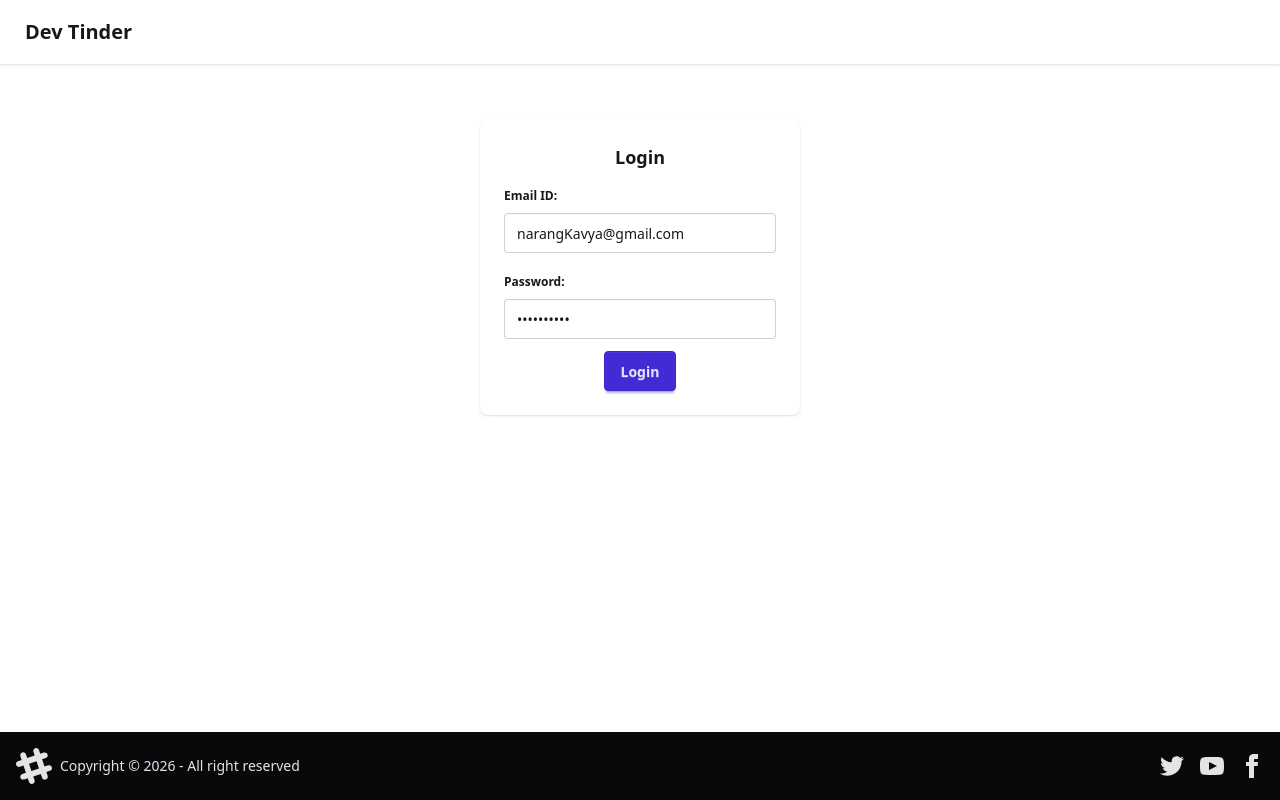
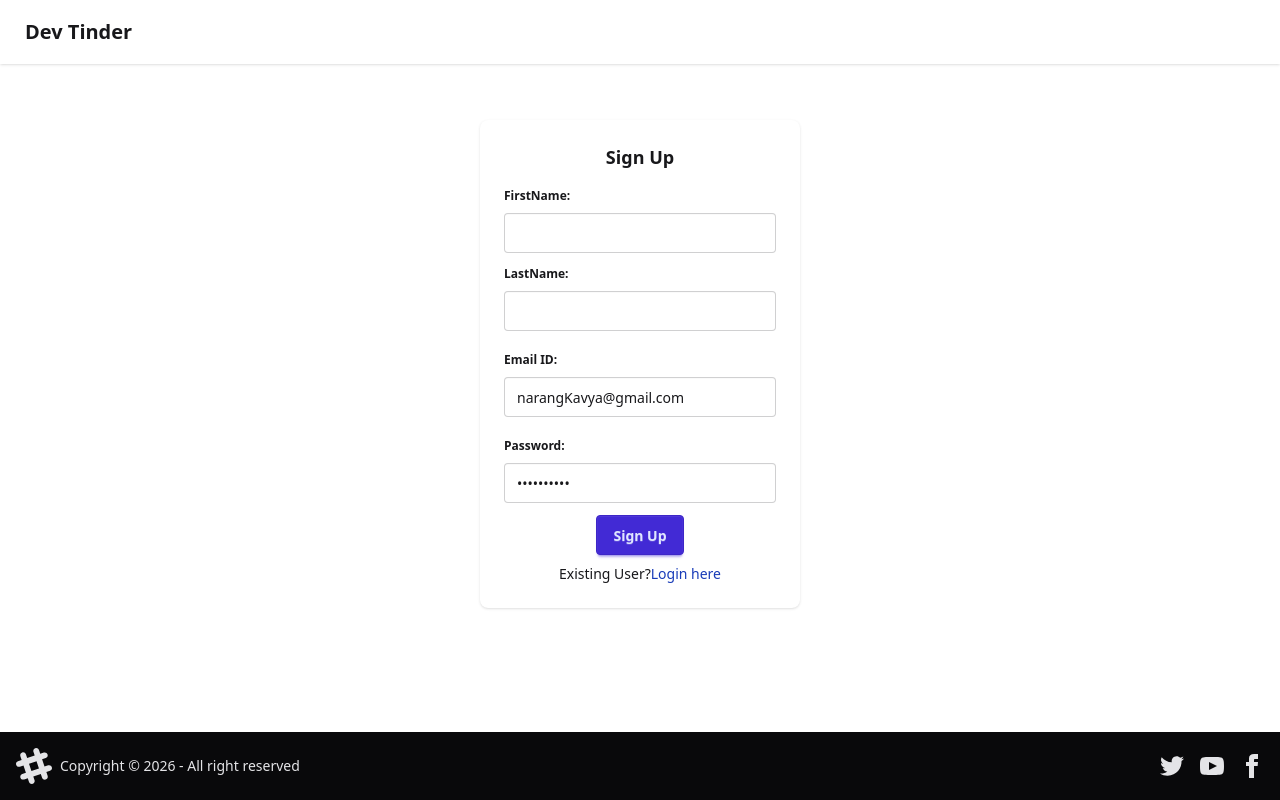
Before and after one commit to harshlakhina/DevTinder, a React (Vite) app in the folder DevTinder_web/: page /login in a window 1280 px wide. Built offline with nearby package versions, Linux system fonts and the light colour scheme; no server answers.

Commit message:
add signup ui

```diff
--- a/DevTinder_web/src/Components/Login.jsx
+++ b/DevTinder_web/src/Components/Login.jsx
@@ -1,33 +1,107 @@
 import { useState } from "react";
 import axios from "axios";
 import { useDispatch } from "react-redux";
-import { addUser } from "../Utils/userSlice"
-import { useNavigate } from "react-router-dom";
-import { BASE_URL } from "../Utils/contsants"
+import { addUser } from "../Utils/userSlice";
+import { Link, useNavigate } from "react-router-dom";
+import { BASE_URL } from "../Utils/contsants";
 
 function Login() {
+  const [firstName, setFirstName] = useState("");
+  const [lastName, setLastName] = useState("");
   const [email, setEmail] = useState("narangKavya@gmail.com");
   const [password, setPassword] = useState("Kavay@123@");
-  const dispatch=useDispatch();
-  const navigate=useNavigate();
+
+  const [isLogin, setIsLogin] = useState(false);
+  const dispatch = useDispatch();
+  const navigate = useNavigate();
 
   async function handleClickLogin() {
     try {
-       const res=await axios.post(BASE_URL+"/login", {
-        emailId: email,
-        password,
-      },{withCredentials:true});
+      const res = await axios.post(
+        BASE_URL + "/login",
+        {
+          emailId: email,
+          password,
+        },
+        { withCredentials: true },
+      );
       dispatch(addUser(res.data.user));
-      navigate('/feed');
+      navigate("/feed");
     } catch (err) {
       console.log(err);
     }
   }
+
+  async function handleClickSignUp() {
+    try {
+      await axios.post(
+        BASE_URL + "/signup",
+        {
+          firstName,
+          lastName,
+          emailId: email,
+          password,
+        },
+        { withCredentials: true },
+      );
+      setIsLogin((prev) => !prev);
+    } catch (err) {
+      console.log(err);
+    }
+  }
+
   return (
     <div className="flex justify-center mt-14">
       <div className="card w-80 bg-base-100 card-md shadow-sm ">
         <div className="card-body">
-          <h2 className="card-title justify-center">Login </h2>
+          <h2 className="card-title justify-center">
+            {isLogin ? "Login" : "Sign Up"}
+          </h2>
+
+          {!isLogin && (
+            <div>
+              <fieldset className="fieldset">
+                <legend className="fieldset-legend">FirstName:</legend>
+                <input
+                  type="text"
+                  className="input"
+                  onChange={(e) => setFirstName(e.target.value)}
+                  value={firstName}
+                />
+              </fieldset>
+
+              <fieldset className="fieldset">
+                <legend className="fieldset-legend">LastName:</legend>
+                <input
+                  type="text"
+                  className="input"
+                  onChange={(e) => setLastName(e.target.value)}
+                  value={lastName}
+                />
+              </fieldset>
+
+              {/* <fieldset className="fieldset">
+            <legend className="fieldset-legend">Gender</legend>
+            <input
+              type="email"
+              className="input"
+              onChange={(e) => setEmail(e.target.value)}
+              value={email}
+            />
+          </fieldset>
+           <fieldset className="fieldset">
+            <legend className="fieldset-legend">Email ID:</legend>
+            <input
+              type="email"
+              className="input"
+              onChange={(e) => setEmail(e.target.value)}
+              value={email}
+            />
+          </fieldset>
+           */}
+            </div>
+          )}
+
           <fieldset className="fieldset">
             <legend className="fieldset-legend">Email ID:</legend>
             <input
@@ -47,10 +121,25 @@ function Login() {
               onChange={(e) => setPassword(e.target.value)}
             />
           </fieldset>
+
           <div className="justify-center card-actions">
-            <button className="btn btn-primary" onClick={handleClickLogin}>
-              Login
+            <button
+              className="btn btn-primary"
+              onClick={isLogin ? handleClickLogin : handleClickSignUp}
+            >
+              {isLogin ? "Login" : "Sign Up"}
             </button>
+          </div>
+
+          <div className="flex justify-center" >
+           <div className="flex">
+             <p>
+              {isLogin ? "New User?" : "Existing User?"}
+            </p>
+            <p className="text-blue-800 cursor-pointer"  onClick={() => setIsLogin((prev) => !prev)}>
+              {isLogin ? "Sign Up here" : "Login here"}
+            </p>
+           </div>
           </div>
         </div>
       </div>
```
